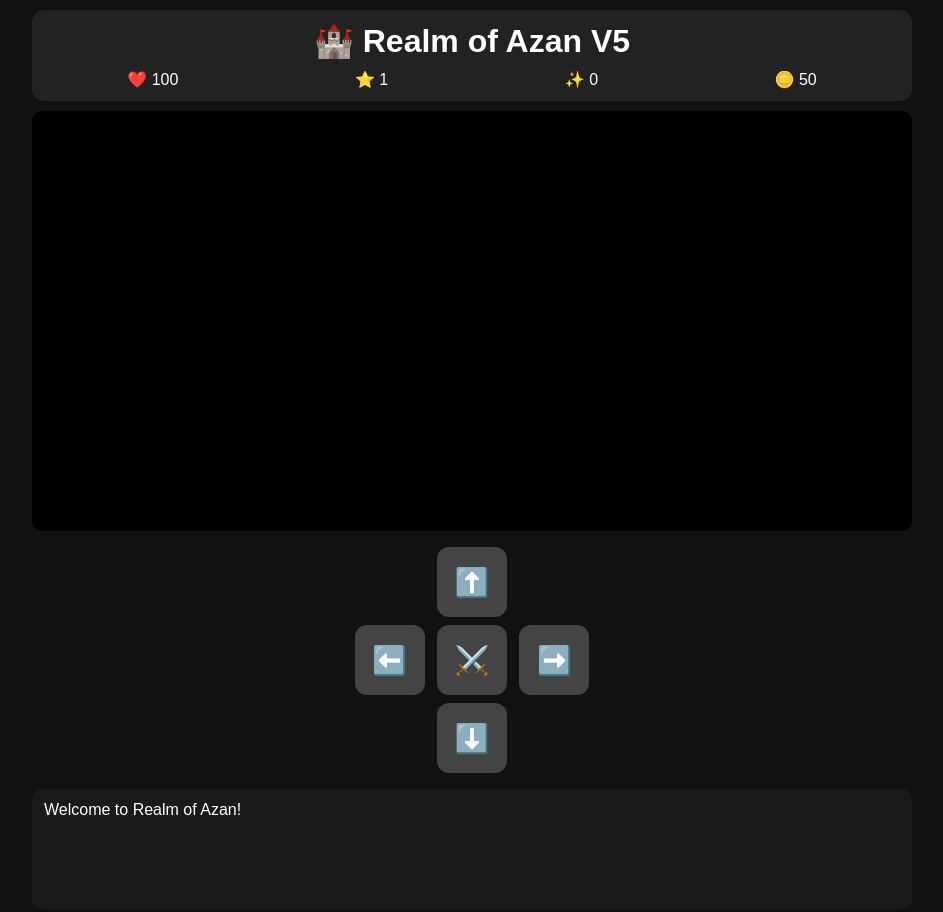
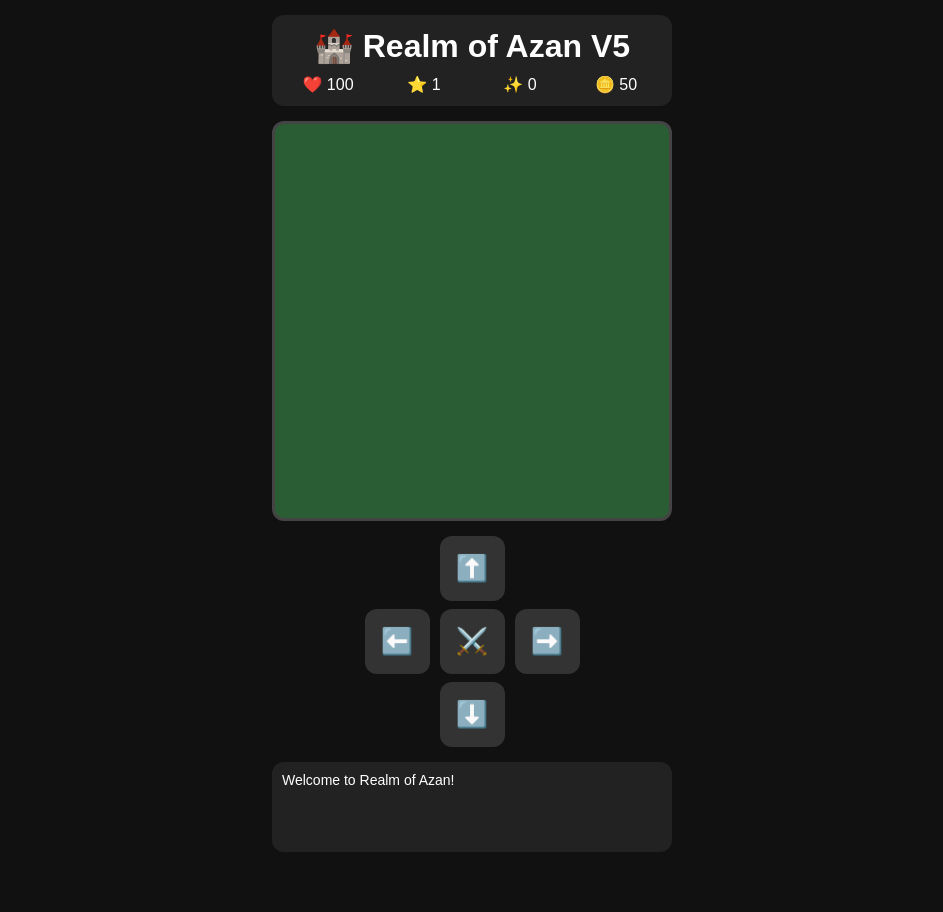
Before and after one commit to azanmakandar78-alt/Realm-of-Azan, a plain HTML site: page index.html in a window 1280 px wide. Shown: the whole page, without its empty margins (168-1111 px from the left). After the commit the page ends 867 px from the top, so only its background shows below. Drawn offline with Linux system fonts and the light colour scheme.

Commit message:
Update style.css for V5

```diff
--- a/style.css
+++ b/style.css
@@ -2,25 +2,29 @@
     margin:0;
     padding:0;
     box-sizing:border-box;
-    font-family:Arial,sans-serif;
 }
 
 body{
     background:#111;
     color:white;
+    font-family:Arial,sans-serif;
+    display:flex;
+    justify-content:center;
+    align-items:center;
+    min-height:100vh;
 }
 
 #game{
-    max-width:900px;
-    margin:auto;
-    padding:10px;
+    width:100%;
+    max-width:430px;
+    padding:15px;
 }
 
 header{
     background:#222;
+    border-radius:12px;
     padding:12px;
-    border-radius:12px;
-    margin-bottom:10px;
+    margin-bottom:12px;
 }
 
 h1{
@@ -29,45 +33,52 @@ h1{
 }
 
 #stats{
+    display:grid;
+    grid-template-columns:repeat(4,1fr);
+    gap:8px;
+    text-align:center;
+}
+
+#map{
+    width:100%;
+    aspect-ratio:1;
+    background:#2b5d34;
+    border:3px solid #444;
+    border-radius:12px;
+    display:grid;
+    grid-template-columns:repeat(15,1fr);
+    grid-template-rows:repeat(15,1fr);
+    margin:15px auto;
+}
+
+.tile{
     display:flex;
-    justify-content:space-around;
-    flex-wrap:wrap;
+    justify-content:center;
+    align-items:center;
+    font-size:18px;
+    user-select:none;
+}
+
+#controls{
+    display:flex;
+    flex-direction:column;
+    align-items:center;
+    gap:8px;
+    margin-top:10px;
+}
+
+.middle{
+    display:flex;
     gap:10px;
 }
 
-#map{
-    display:grid;
-    grid-template-columns:repeat(20,1fr);
-    gap:2px;
-    background:#000;
-    padding:5px;
-    border-radius:10px;
-    min-height:420px;
-}
-
-.tile{
-    aspect-ratio:1;
-    display:flex;
-    justify-content:center;
-    align-items:center;
-    background:#1d5d2d;
-    font-size:20px;
-    border-radius:4px;
-}
-
-#controls{
-    margin-top:12px;
-    text-align:center;
-}
-
 #controls button{
-    width:70px;
-    height:70px;
-    margin:4px;
-    font-size:28px;
+    width:65px;
+    height:65px;
+    font-size:26px;
     border:none;
     border-radius:12px;
-    background:#444;
+    background:#333;
     color:white;
 }
 
@@ -76,9 +87,11 @@ h1{
 }
 
 #log{
-    margin-top:12px;
-    background:#1a1a1a;
-    padding:12px;
-    border-radius:10px;
-    min-height:120px;
+    margin-top:15px;
+    background:#222;
+    border-radius:12px;
+    padding:10px;
+    min-height:90px;
+    overflow-y:auto;
+    font-size:14px;
 }
```
